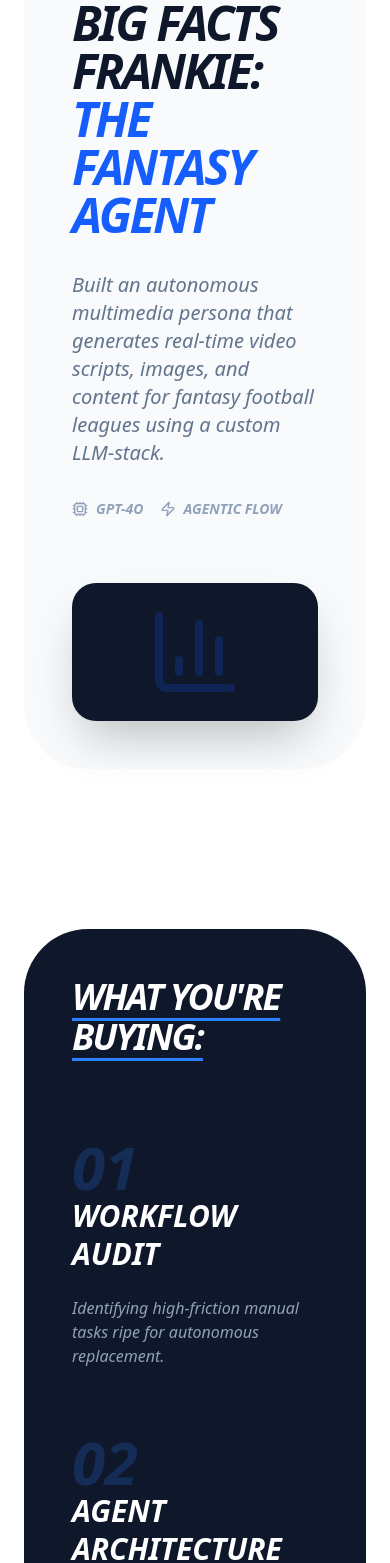
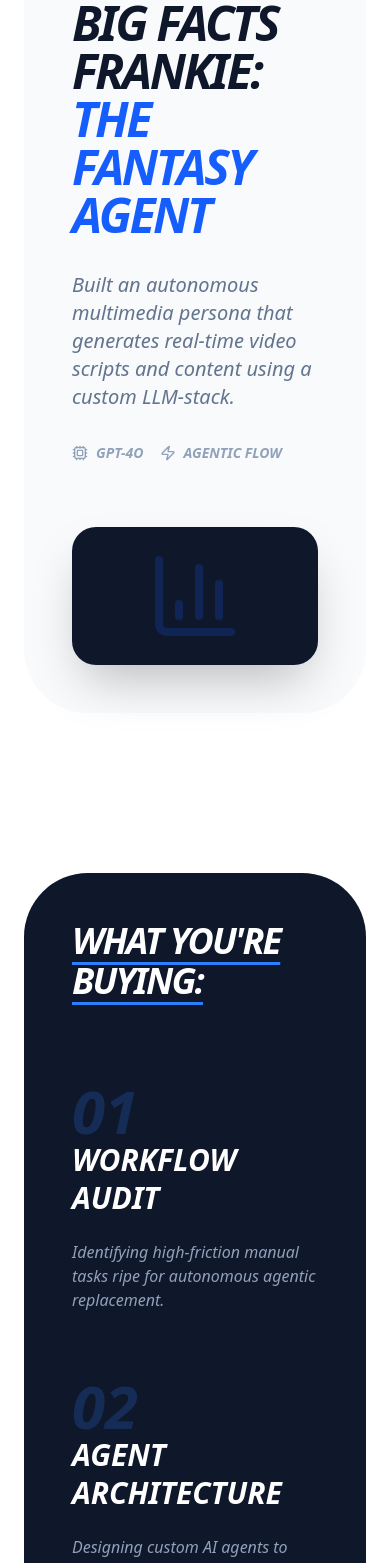
Before and after one commit to bombayway-png/portfolio-2026, a Next.js app: page / in a window 390 px wide. Shown: the part 3017-4580 px from the top of the page. Built offline with nearby package versions, Linux system fonts and the light colour scheme.

Commit message:
Update page.tsx

```diff
--- a/app/page.tsx
+++ b/app/page.tsx
@@ -4,12 +4,11 @@ import React, { useState } from 'react';
 import Image from 'next/image';
 import { motion, AnimatePresence } from 'framer-motion';
 import {
-  ShieldCheck, TrendingUp, Wallet, X, Zap, Cpu, BarChart3, Globe, Sparkles
+  ShieldCheck, TrendingUp, Wallet, X, Zap, Cpu, BarChart3, Sparkles
 } from 'lucide-react';
 
 type FilterState = 'intake' | null;
 
-// --- Interfaces for Type Safety ---
 interface CardProps { icon: React.ElementType; metric: string; context: string; app: string; }
 interface ServiceProps { num: string; title: string; desc: string; }
 
@@ -27,7 +26,6 @@ export default function Home() {
 
   return (
     <div className="min-h-screen bg-white text-slate-900 font-sans selection:bg-blue-100 overflow-x-hidden">
-      {/* Navigation */}
       <nav className="fixed top-0 w-full z-50 bg-white/80 backdrop-blur-md border-b border-slate-100 h-20 flex items-center px-6">
         <div className="max-w-7xl mx-auto w-full flex justify-between items-center">
           <div className="flex items-center gap-2 font-black italic uppercase">
@@ -43,7 +41,6 @@ export default function Home() {
       </nav>
 
       <main className="max-w-7xl mx-auto px-6 pt-48">
-        {/* --- 1. HERO SECTION: BRAND & HEADSHOT --- */}
         <section className="flex flex-col md:flex-row gap-16 items-center mb-32">
           <div className="flex-1 text-center md:text-left">
             <h1 className="text-6xl md:text-8xl font-black tracking-tighter leading-[0.85] mb-10 italic uppercase">
@@ -62,37 +59,19 @@ export default function Home() {
           </div>
         </section>
 
-        {/* --- 2. AUTHORITY LOGOS --- */}
         <div className="flex flex-wrap items-center justify-center md:justify-start gap-12 opacity-30 grayscale border-t border-slate-100 pt-12 italic font-black text-2xl tracking-tighter mb-40 uppercase">
           <span>Amazon</span><span>AWS</span><span>Microsoft</span><span>Xbox</span><span>Blizzard</span><span>Airloom AI</span>
         </div>
 
-        {/* --- 3. KEY OUTCOME CARDS (ROI) --- */}
         <section className="mb-40">
           <h2 className="text-sm font-black uppercase tracking-[0.5em] text-slate-300 mb-16 text-center">Proven ROI & Authority</h2>
           <div className="grid grid-cols-1 md:grid-cols-3 gap-8">
-            <ProofCard
-              icon={Wallet}
-              metric="$6M Saved"
-              context="AWS Contract Renewals"
-              app="Identified inefficiencies and built internal autonomous solutions to stop cash bleed."
-            />
-            <ProofCard
-              icon={TrendingUp}
-              metric="20x Growth"
-              context="Amazon Pipeline"
-              app="Deployed systems that scaled outreach and operations without increasing headcount."
-            />
-            <ProofCard
-              icon={ShieldCheck}
-              metric="MVP to Market"
-              context="Airloom AI"
-              app="Established architecture and SOPs to launch AI-driven products from scratch."
-            />
+            <ProofCard icon={Wallet} metric="$6M Saved" context="AWS Contract Renewals" app="Identified inefficiencies and built internal autonomous solutions to stop cash bleed." />
+            <ProofCard icon={TrendingUp} metric="20x Growth" context="Amazon Pipeline" app="Deployed systems that scaled outreach and operations without increasing headcount." />
+            <ProofCard icon={ShieldCheck} metric="MVP to Market" context="Airloom AI" app="Established architecture and SOPs to launch AI-driven products from scratch." />
           </div>
         </section>
 
-        {/* --- 4. THE PASSION PROJECT: AGENTIC ENGINE CASE STUDY --- */}
         <section className="bg-slate-50 rounded-[4rem] p-12 md:p-24 mb-40">
           <div className="grid grid-cols-1 md:grid-cols-2 gap-16 items-center">
             <div className="space-y-8">
@@ -103,41 +82,37 @@ export default function Home() {
                 Big Facts Frankie: <br /> <span className="text-blue-600">The Fantasy Agent</span>
               </h3>
               <p className="text-xl text-slate-500 italic font-medium">
-                Built an autonomous multimedia persona that generates real-time video scripts, images, and content for fantasy football leagues using a custom LLM-stack.
+                Built an autonomous multimedia persona that generates real-time video scripts and content using a custom LLM-stack.
               </p>
               <div className="flex gap-4">
                  <div className="flex items-center gap-2 font-bold text-sm italic uppercase text-slate-400"><Cpu size={16}/> GPT-4o</div>
                  <div className="flex items-center gap-2 font-bold text-sm italic uppercase text-slate-400"><Zap size={16}/> Agentic Flow</div>
               </div>
             </div>
-            <div className="relative aspect-video rounded-3xl overflow-hidden shadow-2xl">
-               <div className="absolute inset-0 bg-slate-900 flex items-center justify-center">
-                  <BarChart3 className="text-blue-600 w-24 h-24 opacity-20" />
-               </div>
+            <div className="relative aspect-video rounded-3xl overflow-hidden shadow-2xl bg-slate-900 flex items-center justify-center">
+               <BarChart3 className="text-blue-600 w-24 h-24 opacity-20" />
             </div>
           </div>
         </section>
 
-        {/* --- 5. SERVICE OFFERINGS --- */}
         <section className="bg-slate-900 rounded-[4rem] p-12 md:p-24 text-white mb-40">
           <h2 className="text-4xl md:text-6xl font-black italic mb-20 uppercase tracking-tighter underline decoration-blue-500 underline-offset-8">What You&apos;re Buying:</h2>
           <div className="grid grid-cols-1 md:grid-cols-3 gap-16">
-            <ServiceItem num="01" title="Workflow Audit" desc="Identifying high-friction manual tasks ripe for autonomous replacement." />
+            <ServiceItem num="01" title="Workflow Audit" desc="Identifying high-friction manual tasks ripe for autonomous agentic replacement." />
             <ServiceItem num="02" title="Agent Architecture" desc="Designing custom AI agents to handle high-volume processing and output." />
             <ServiceItem num="03" title="Ops Excellence" desc="SOPs and feedback loops to ensure your digital workforce improves over time." />
           </div>
         </section>
       </main>
 
-      {/* --- 6. INTAKE PORTAL (RESTORED VISIBILITY) --- */}
       <AnimatePresence>
         {activeFilter === 'intake' && (
           <motion.div initial={{ opacity: 0 }} animate={{ opacity: 1 }} exit={{ opacity: 0 }} className="fixed inset-0 z-[100] bg-white p-6 overflow-y-auto">
-            <div className="max-w-4xl mx-auto py-20 relative">
+            <div className="max-w-4xl mx-auto py-20 relative text-left">
               <button onClick={() => setActiveFilter(null)} className="absolute top-8 right-8 p-4 bg-slate-100 rounded-full hover:bg-slate-200 transition-all"><X size={32}/></button>
-              <h2 className="text-6xl md:text-8xl font-black italic mb-12 uppercase italic">Intake Phase</h2>
+              <h2 className="text-6xl md:text-8xl font-black italic mb-12 uppercase">Intake Phase</h2>
               <form className="space-y-12">
-                <div className="grid grid-cols-1 md:grid-cols-2 gap-12 text-left">
+                <div className="grid grid-cols-1 md:grid-cols-2 gap-12">
                    <div className="space-y-4">
                       <label className="text-xs font-black uppercase tracking-widest text-blue-600">Your Name</label>
                       <input className="w-full text-3xl font-bold border-b-4 border-slate-200 focus:border-blue-600 outline-none py-4 text-slate-900 italic bg-transparent" placeholder="Name" value={formData.name} onChange={(e) => setFormData({...formData, name: e.target.value})} />
@@ -147,7 +122,7 @@ export default function Home() {
                       <input className="w-full text-3xl font-bold border-b-4 border-slate-200 focus:border-blue-600 outline-none py-4 text-slate-900 italic bg-transparent" placeholder="Company" value={formData.company} onChange={(e) => setFormData({...formData, company: e.target.value})} />
                    </div>
                 </div>
-                <div className="space-y-4 text-left">
+                <div className="space-y-4">
                   <label className="text-xs font-black uppercase tracking-widest text-blue-600">Operational Bottleneck</label>
                   <textarea rows={4} className="w-full text-3xl font-bold border-b-4 border-slate-200 focus:border-blue-600 outline-none py-4 text-slate-900 italic bg-transparent" placeholder="Describe the friction..." value={formData.description} onChange={(e) => setFormData({...formData, description: e.target.value})} />
                 </div>
@@ -162,8 +137,6 @@ export default function Home() {
     </div>
   );
 }
-
-// --- Sub-Components ---
 
 function ProofCard({ icon: Icon, metric, context, app }: CardProps) {
   return (
```
